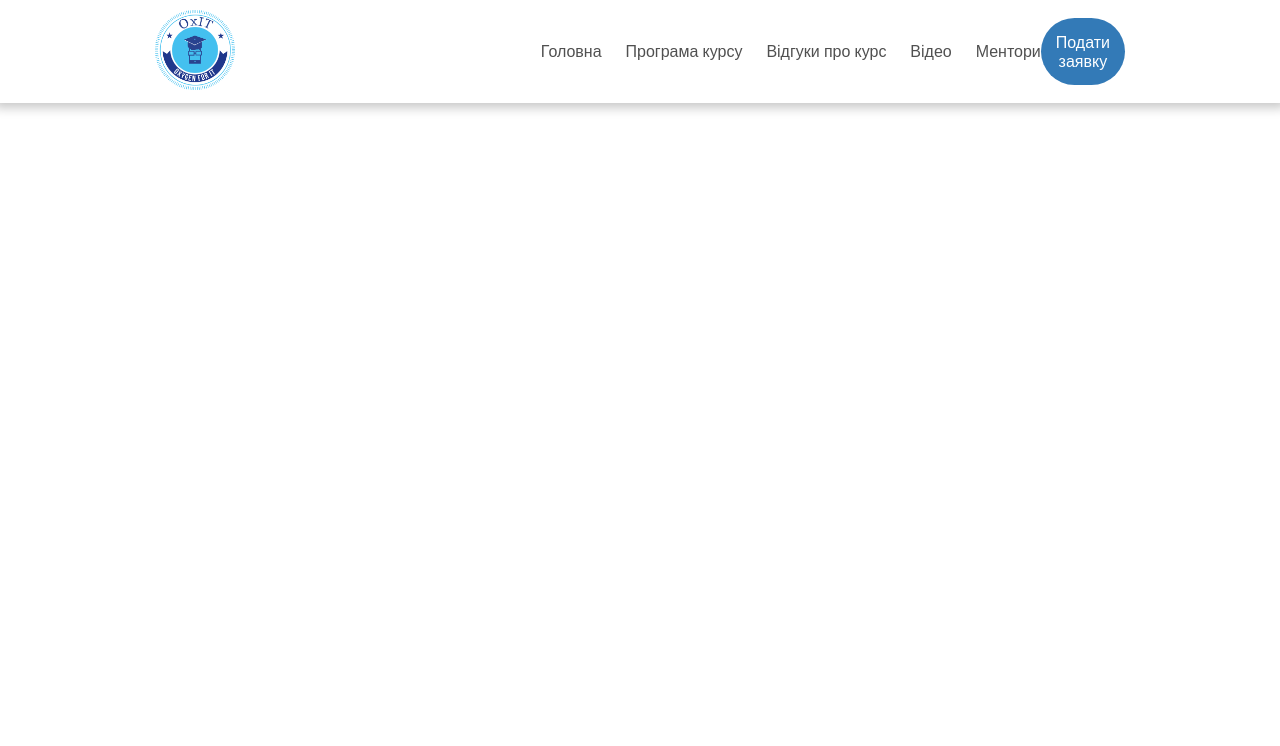
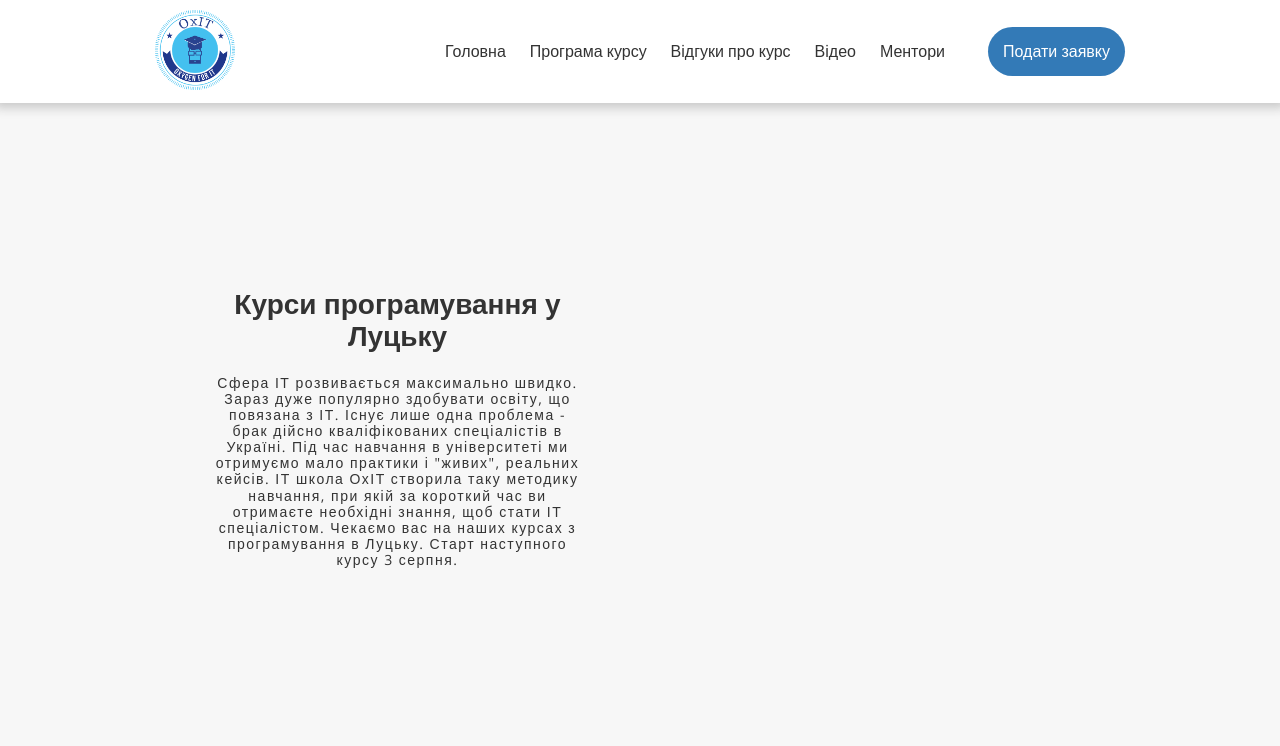
Before and after one commit to ChokolatePancake/mockup4, a website: page src/index.html in a window 1280 px wide. Drawn offline with nearby package versions, Linux system fonts and the light colour scheme; files that its build step writes are made by us from their sources.

Commit message:
Add content left

```diff
--- /dev/null
+++ b/src/html/content-left.html
@@ -0,0 +1,4 @@
+<div class="content-left">
+        <h2>Курси програмування у Луцьку</h2>
+        <p>Сфера ІТ розвивається максимально швидко. Зараз дуже популярно здобувати освіту, що повязана з ІТ. Існує лише одна проблема - брак дійсно кваліфікованих спеціалістів в Україні. Під час навчання в університеті ми отримуємо мало практики і "живих", реальних кейсів. ІТ школа ОхІТ створила таку методику навчання, при якій за короткий час ви отримаєте необхідні знання, щоб стати ІТ спеціалістом. Чекаємо вас на наших курсах з програмування в Луцьку. Старт наступного курсу 3 серпня.</p>
+</div>
--- a/src/index.html
+++ b/src/index.html
@@ -10,6 +10,11 @@
 </head>
 <body>
 @@include('html/header.html')
+<div class="container ">
+    <div class="top-block">
+        @@include('html/content-left.html')
+    </div>
+</div>
 <script src="js/burger.js"></script>
 </body>
 </html>
--- /dev/null
+++ b/src/scss/content-left.scss
@@ -0,0 +1,64 @@
+.content-left {
+  height: 640px;
+  align-content: center;
+  text-align: center;
+  width: 50%;
+  padding: 0 40px;
+  h2 {
+    color: $dark-grey;
+    font-weight: 600;
+    font-size: 32px;
+  }
+
+  p {
+    color: $dark-grey;
+    padding: 0 20px;
+    font-size: 14px;
+    font-weight: 300;
+    letter-spacing: 1.5px;
+  }
+
+  @include breakpoint(desktop) {
+    h2 {
+      font-size: 28px;
+    }
+  }
+
+  @include breakpoint(laptop) {
+    h2 {
+      font-size: 26px;
+    }
+    p {
+      padding: 0 15px;
+    }
+  }
+
+  @include breakpoint(tablet) {
+    height: 450px;
+    width: 100%;
+    h2 {
+      font-size: 32px;
+    }
+    p {
+      font-size: 16px;
+    }
+  }
+
+  @include breakpoint(phablet) {
+    height: 450px;
+    padding: 0 20px;
+  }
+
+  @include breakpoint(largePhone) {
+    height: 300px;
+    padding: 0;
+    h2 {
+      font-size: 22px;
+    }
+    p {
+      padding: 0;
+      font-size: 12px;
+      letter-spacing: 0.8px;
+    }
+  }
+}
--- a/src/scss/general.scss
+++ b/src/scss/general.scss
@@ -1,5 +1,17 @@
 * {
   box-sizing: border-box;
+}
+
+body {
+  padding-top: 103px;
+  background-color: $light-grey;
+}
+
+.top-block {
+  display: flex;
+  @include  breakpoint(tablet) {
+    flex-direction: column;
+  }
 }
 
 .container {
--- a/src/scss/header.scss
+++ b/src/scss/header.scss
@@ -1,5 +1,7 @@
 .header {
   position: fixed;
+  background-color: $white;
+  top: 0;
   box-shadow: 0 0 10px 5px $grey;
   width: 100%;
   padding: 10px 0;
@@ -8,7 +10,6 @@
   }
   &__logo-burger {
     display: flex;
-    width: 100%;
   }
   &__logo {
     img {
@@ -25,8 +26,7 @@
   &__links-button {
     display: flex;
     margin: auto 0 auto auto;
-    max-width: 720px;
-    width: 100%;
+    width: 710px;
     justify-content: space-between;
   }
 
@@ -81,6 +81,9 @@
   @include breakpoint(tablet) {
     >.container {
       display: block;
+    }
+    &__logo-burger {
+      width: 100%;
     }
     &__burger {
       display: block;
--- a/src/scss/styles.scss
+++ b/src/scss/styles.scss
@@ -4,3 +4,4 @@
 @import "general";
 @import "fonts";
 @import "header";
+@import "content-left";
--- a/src/scss/variables.scss
+++ b/src/scss/variables.scss
@@ -1,5 +1,6 @@
 $grey: #C9C9C9;
-$dark-grey: #505050;
+$dark-grey: #333333;
 $blue: #337ab7;
 $white: #fff;
 $black: #000;
+$light-grey: #f7f7f7;
```
Also changed, not shown: docs/index.html (+8 -0 lines), docs/css/styles.css.
